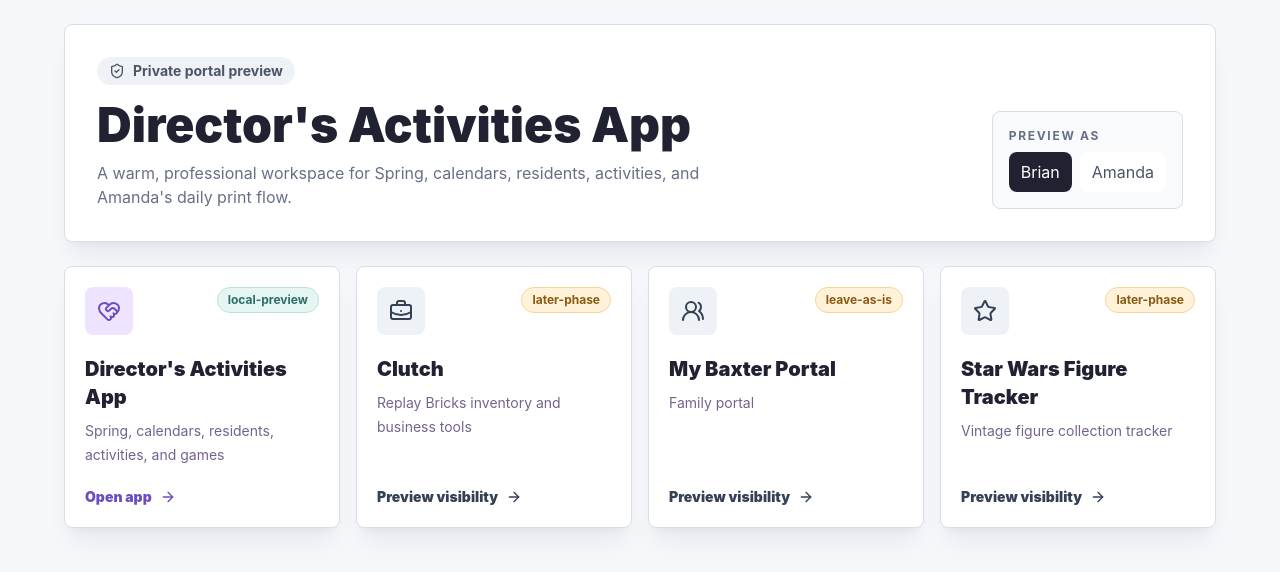
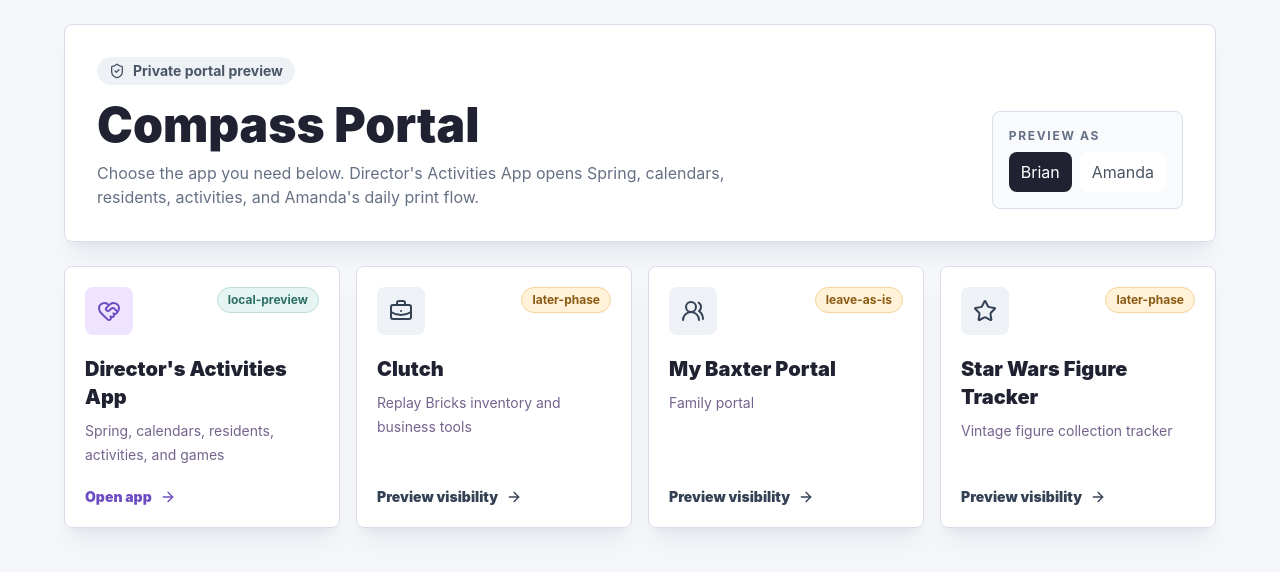
Before and after one commit to bbaxter361/replay-bricks, a React (Vite) app in the folder directors-activities-app/: page / in a window 1280 px wide. Shown: the top 572 px of the page. Built offline with nearby package versions, Linux system fonts and the light colour scheme; no server answers.

Commit message:
feat: rename portal to Compass Portal

```diff
--- a/directors-activities-app/index.html
+++ b/directors-activities-app/index.html
@@ -4,7 +4,7 @@
     <meta charset="UTF-8" />
     <meta name="viewport" content="width=device-width, initial-scale=1.0" />
     <meta name="theme-color" content="#6d4cc2" />
-    <title>Director's Activities App</title>
+    <title>Compass Portal</title>
   </head>
   <body>
     <div id="root"></div>
--- a/directors-activities-app/package.json
+++ b/directors-activities-app/package.json
@@ -12,7 +12,7 @@
   },
   "dependencies": {
     "@tailwindcss/vite": "^4.2.4",
-    "lucide-react": "^1.14.0",
+    "lucide-react": "1.14.0",
     "react": "^19.2.5",
     "react-dom": "^19.2.5",
     "react-router-dom": "^7.14.2",
--- a/directors-activities-app/src/components/Portal.jsx
+++ b/directors-activities-app/src/components/Portal.jsx
@@ -44,9 +44,10 @@ export default function Portal() {
                 <ShieldCheck size={16} />
                 Private portal preview
               </div>
-              <h1 className="max-w-2xl text-3xl font-black md:text-5xl">Director's Activities App</h1>
+              <h1 className="max-w-2xl text-3xl font-black md:text-5xl">Compass Portal</h1>
               <p className="mt-3 max-w-2xl text-sm leading-6 text-[#667085] md:text-base">
-                A warm, professional workspace for Spring, calendars, residents, activities, and Amanda's daily print flow.
+                Choose the app you need below. Director's Activities App opens Spring, calendars, residents, activities,
+                and Amanda's daily print flow.
               </p>
             </div>
             <div className="rounded-lg border border-[#d9dee8] bg-[#f8fafc] p-4">
```
Also changed, not shown: 2 other files (tests, documents, lock files or other folders).
